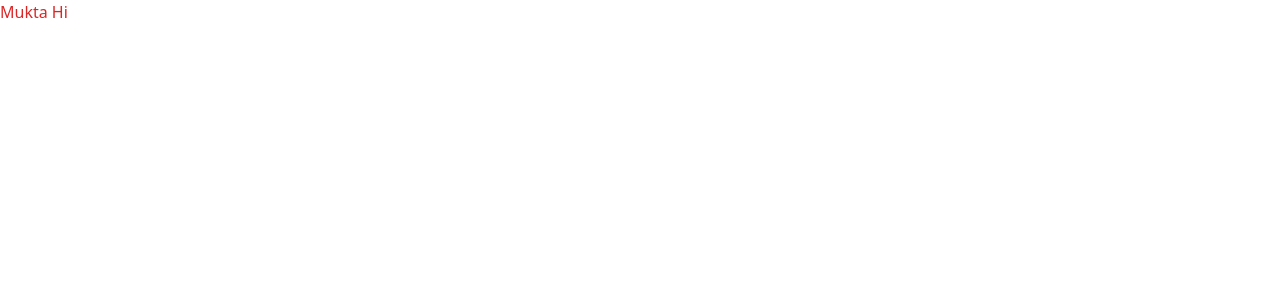
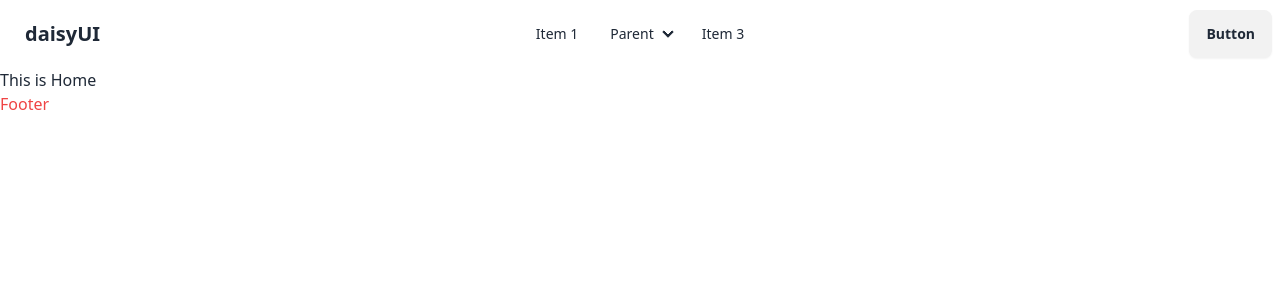
Before and after one commit to muktaranidas/FinalProject, a React (Vite) app: page / in a window 1280 px wide. Shown: the top 300 px of the page. Built offline with nearby package versions, Linux system fonts and the light colour scheme.

Commit message:
setup react router dom layout and routes

```diff
--- a/index.html
+++ b/index.html
@@ -1,5 +1,5 @@
 <!doctype html>
-<html lang="en">
+<html  data-theme="light" lang="en">
   <head>
     <meta charset="UTF-8"/>
     <link rel="icon" type="image/svg+xml" href="/vite.svg" />
--- a/src/App.jsx
+++ b/src/App.jsx
@@ -1,7 +1,11 @@
+import { RouterProvider } from 'react-router-dom'
 import './App.css'
+import { router } from './Routes/Routes/Routes'
 function App() {
 return (
-   <div><h1 className='text-red-600'>Mukta Hi</h1></div>
+
+    <RouterProvider router={router}></RouterProvider>
+
   )
 }
 
--- /dev/null
+++ b/src/Layout/Main.jsx
@@ -0,0 +1,19 @@
+import React from 'react';
+import { Outlet } from 'react-router-dom';
+import Navbar from '../Pages/Shared/Navbar/Navbar';
+import Footer from '../Pages/Shared/Footer/Footer';
+
+const Main = () => {
+    return (
+        <div>
+
+            <Navbar></Navbar>
+            {/* <Outlet></Outlet> */}
+            <Outlet></Outlet>
+            <Footer></Footer>
+
+        </div>
+    );
+};
+
+export default Main;
--- /dev/null
+++ b/src/Pages/Home/Home/Home.jsx
@@ -0,0 +1,10 @@
+// import React from 'react';
+const Home = () => {
+    return (
+        <div>
+            <h1>This is Home</h1>
+        </div>
+    );
+};
+
+export default Home;
--- /dev/null
+++ b/src/Pages/Login/Login.jsx
@@ -0,0 +1,11 @@
+// import React from 'react';
+
+const Login = () => {
+    return (
+        <div>
+            Login
+        </div>
+    );
+};
+
+export default Login;
--- /dev/null
+++ b/src/Pages/Shared/Footer/Footer.jsx
@@ -0,0 +1,11 @@
+import React from 'react';
+
+const Footer = () => {
+    return (
+        <div>
+            <h2 className='text-red-500'>Footer</h2>
+        </div>
+    );
+};
+
+export default Footer;
--- /dev/null
+++ b/src/Pages/Shared/Navbar/Navbar.jsx
@@ -0,0 +1,47 @@
+import React from 'react';
+
+const Navbar = () => {
+    return (
+        <div className="navbar bg-base-100">
+  <div className="navbar-start">
+    <div className="dropdown">
+      <div tabIndex={0} role="button" className="btn btn-ghost lg:hidden">
+        <svg xmlns="http://www.w3.org/2000/svg" className="h-5 w-5" fill="none" viewBox="0 0 24 24" stroke="currentColor"><path strokeLinecap="round" strokeLinejoin="round" strokeWidth="2" d="M4 6h16M4 12h8m-8 6h16" /></svg>
+      </div>
+      <ul tabIndex={0} className="menu menu-sm dropdown-content mt-3 z-[1] p-2 shadow bg-base-100 rounded-box w-52">
+        <li><a>Item 1</a></li>
+        <li>
+          <a>Parent</a>
+          <ul className="p-2">
+            <li><a>Submenu 1</a></li>
+            <li><a>Submenu 2</a></li>
+          </ul>
+        </li>
+        <li><a>Item 3</a></li>
+      </ul>
+    </div>
+    <a className="btn btn-ghost text-xl">daisyUI</a>
+  </div>
+  <div className="navbar-center hidden lg:flex">
+    <ul className="menu menu-horizontal px-1">
+      <li><a>Item 1</a></li>
+      <li>
+        <details>
+          <summary>Parent</summary>
+          <ul className="p-2">
+            <li><a>Submenu 1</a></li>
+            <li><a>Submenu 2</a></li>
+          </ul>
+        </details>
+      </li>
+      <li><a>Item 3</a></li>
+    </ul>
+  </div>
+  <div className="navbar-end">
+    <a className="btn">Button</a>
+  </div>
+</div>
+    );
+};
+
+export default Navbar;
--- /dev/null
+++ b/src/Routes/Routes/Routes.jsx
@@ -0,0 +1,22 @@
+import { createBrowserRouter } from "react-router-dom";
+import Main from "../../Layout/Main";
+import Home from "../../Pages/Home/Home/Home";
+import Login from "../../Pages/Login/Login";
+
+export const router = createBrowserRouter([
+    {
+        path: "/",
+        element: <Main></Main>,
+        children: [
+            {
+                path: "/",
+                element:<Home></Home>,
+            },
+            {
+                path: "/login",
+                element:<Login></Login>
+            },
+
+        ]
+    }
+])
```
